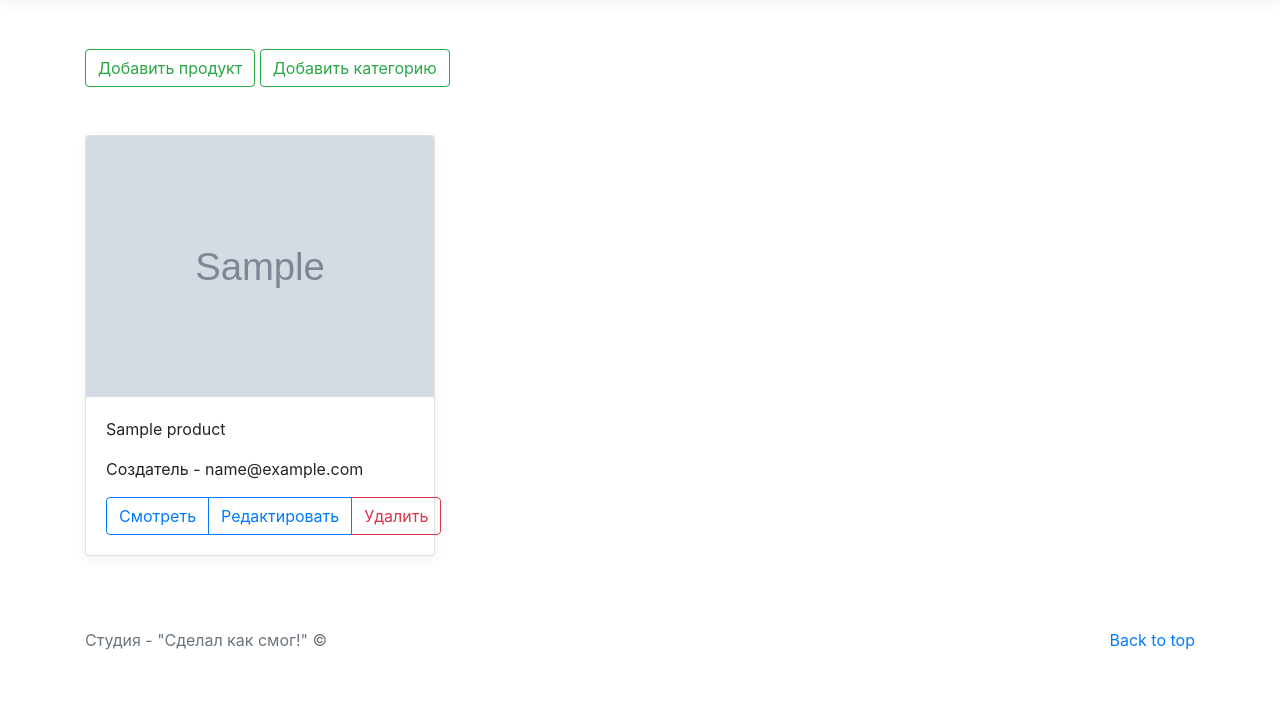
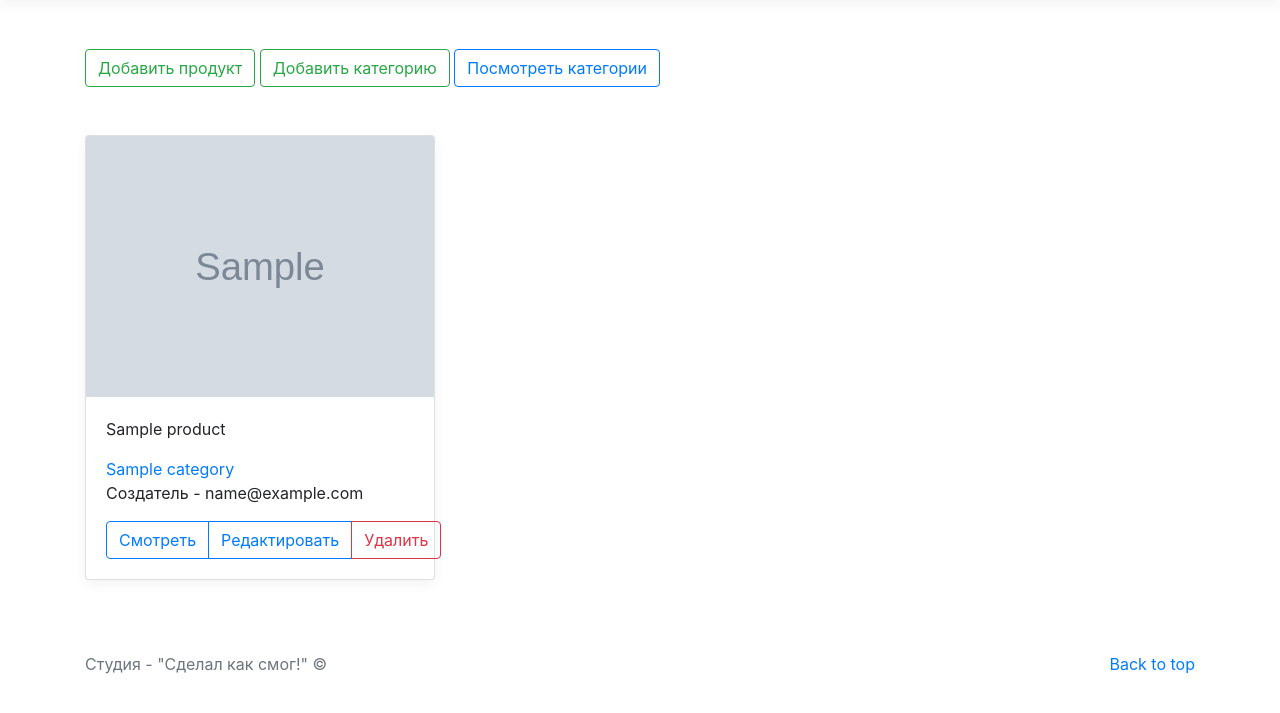
Before and after one commit to BasilZap/homework_22_1, a Django app: page / in a window 1280 px wide. Shown: the part 56-769 px from the top of the page. Run offline with Django 4.2, Linux system fonts and the light colour scheme; a user stored in the database is signed in; tables that the repository leaves empty hold one stand-in row (values such as "Sample post"); grey boxes marked "Sample" are stand-in pictures; data that the repository does not hold is empty; some libraries are stand-ins or nearby versions.

Commit message:
Созданы контроллеры, html-страница, прописаны urls для вывода списка категорий и отображения товаров по категориям

```diff
--- a/products/templates/products/base.html
+++ b/products/templates/products/base.html
@@ -30,6 +30,7 @@
                     <h4 class="text-white">Меню</h4>
                     <ul class="list-unstyled">
                         <li><a href="{% url 'products:list' %}" class="text-white">Главная</a></li>
+                        <li><a href="{% url 'products:categories_list' %}" class="text-white">Категории</a></li>
                         <li><a href="{% url 'my_blog:list' %}" class="text-white">Блог</a></li>
                         {% if user.is_authenticated %}
                         <li><a href="{% url 'users:logout' %}" class="text-white">Выйти</a></li>
--- a/products/templates/products/product_list.html
+++ b/products/templates/products/product_list.html
@@ -9,6 +9,8 @@
            class="btn btn-outline-success">Добавить продукт</a>
         <a href="{% url 'products:category' %}" type="button"
            class="btn btn-outline-success">Добавить категорию</a>
+        <a href="{% url 'products:categories_list' %}" type="button"
+           class="btn btn-outline-primary">Посмотреть категории</a>
         {% endif %}
     </div>
 </div>
@@ -22,6 +24,7 @@
 
             <div class="card-body">
                 <p class="card-text">{{ object.product_name }}</p>
+                <a href="#">{{ object.category }}</a>
                 <p class="card-text">Создатель - {{ object.creator|default:"Не задан" }}</p>
                 {% for version in object.version_set.all %}
                 {% if version.is_active %}
--- a/products/urls.py
+++ b/products/urls.py
@@ -1,7 +1,8 @@
 from django.urls import path
 from products.views import ProductListView, ProductDetailView, ProductCreateView, ProductUpdateView, ProductDeleteView,\
-    CategoryCreateView
+    CategoryCreateView, categories_list, categories_products
 from products.apps import ProductsConfig
+from django.views.decorators.cache import cache_page
 
 app_name = ProductsConfig.name
 
@@ -9,7 +10,9 @@ urlpatterns = [
     path('create/', ProductCreateView.as_view(), name='create'),
     path('edit/<int:pk>/', ProductUpdateView.as_view(), name='edit'),
     path('', ProductListView.as_view(), name='list'),
-    path('view/<int:pk>/', ProductDetailView.as_view(), name='view'),
+    path('view/<int:pk>/', cache_page(60)(ProductDetailView.as_view()), name='view'),
     path('delete/<int:pk>/', ProductDeleteView.as_view(), name='delete'),
-    path('category/', CategoryCreateView.as_view(), name='category')
+    path('category/', CategoryCreateView.as_view(), name='category'),
+    path('products/categories_list', categories_list, name='categories_list'),
+    path('<int:pk>/products', categories_products, name='categories_products'),
 ]
--- a/products/views.py
+++ b/products/views.py
@@ -4,6 +4,8 @@ from products.models import Product, Version, Category
 from django.urls import reverse_lazy, reverse
 from django.forms import inlineformset_factory
 from products.forms import ProductForm, VersionForm, CategoryForm
+from django.shortcuts import render
+from products.services import get_cache_categories
 
 
 # формируем представление на создания продукта
@@ -78,3 +80,22 @@ class CategoryCreateView(CreateView):
     model = Category
     form_class = CategoryForm
     success_url = reverse_lazy('products:category')
+
+
+# Контроллер вывода списка категорий
+def categories_list(request):
+    context = {
+        'object_list': get_cache_categories(),
+        'title': 'Категории ПО',
+    }
+    return render(request, 'products/categories.html', context)
+
+
+# Контроллер вывода продуктов по категориям
+def categories_products(request, pk):
+    category_item = Category.objects.get(pk=pk)
+    context = {
+        'object_list': Product.objects.filter(category_id=pk),
+        'title': f'ПО категории - {category_item.category_name}',
+    }
+    return render(request, 'products/product_list.html', context)
```
Also changed, not shown: products/templates/products/categories.html (added, +21 -0 lines).
